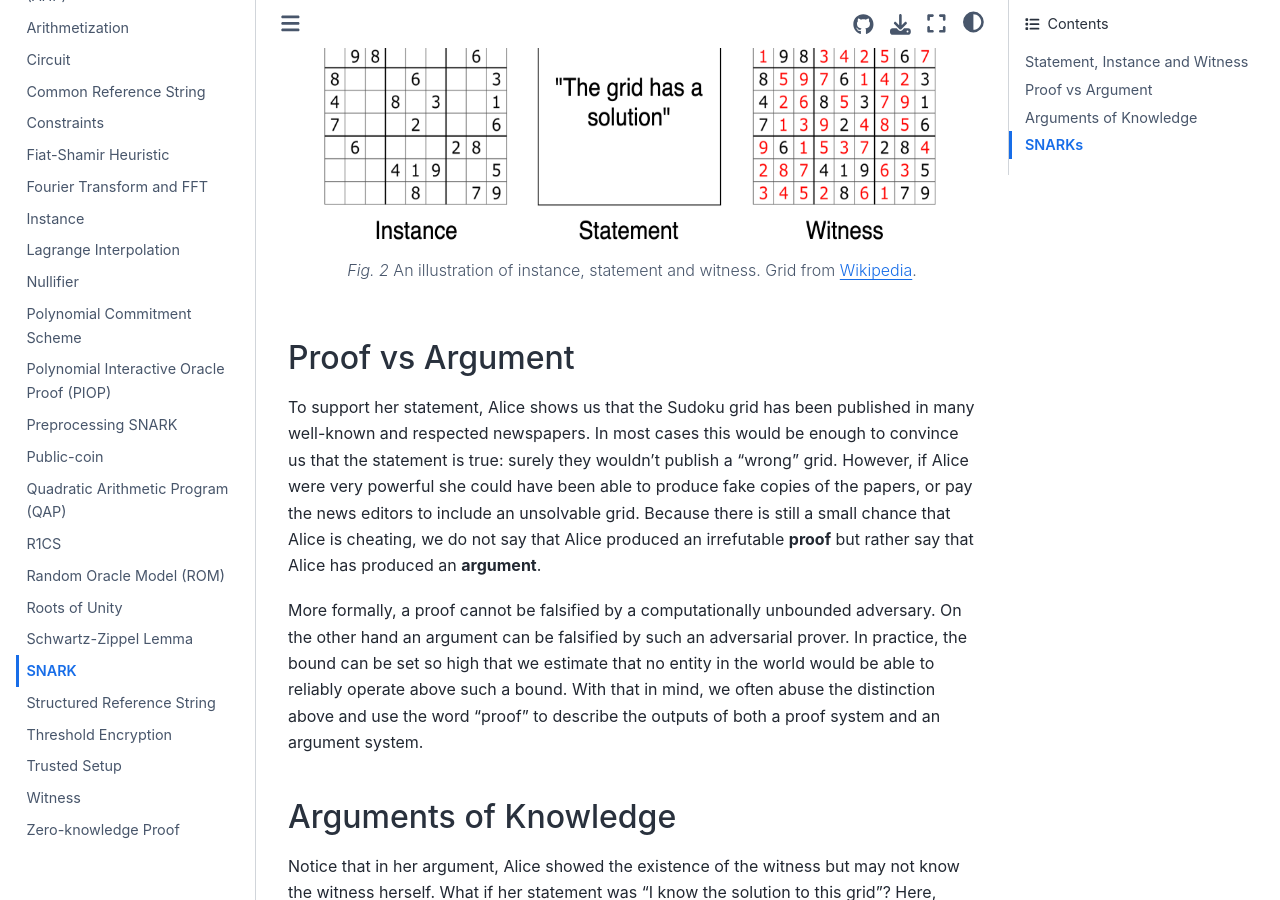
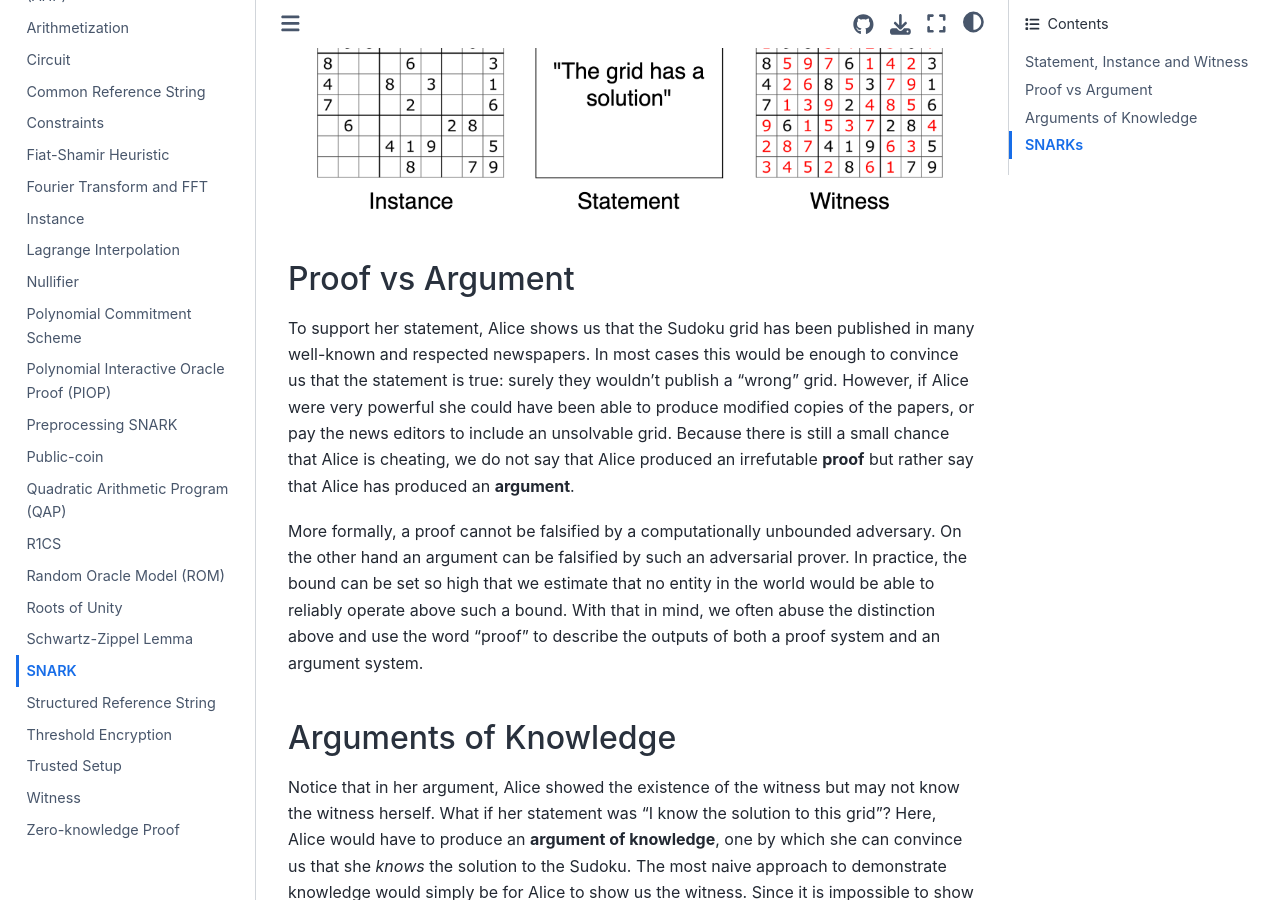
Before and after one commit to zkjargon/zkjargon.github.io, a Jupyter Book: the page built from definitions/snark.md, in a window 1280 px wide and 900 px high, scrolled down 601 px. Built offline with Jupyter Book 1.0.4 settings and Sphinx 7.4.7 and the Sphinx Book theme 1.1.4, drawn with Linux system fonts in a browser that asks for light colours; some of the changed text lies outside the part shown.

Commit message:
change figure to image

````diff
--- a/definitions/snark.md
+++ b/definitions/snark.md
@@ -7,16 +7,13 @@ In this article, we will define a number of notions relevant to proof systems an
 ## Statement, Instance and Witness
 Let's consider a Sudoku grid, a specific **instance** of a problem. Alice makes the following **statement**: "This grid has a solution". If it exists, this solution would be a **witness** to the fact that the statement is true. But maybe the grid is hard to solve and just looking at the instance (the grid) is not enough to be convinced that a witness (a solution) exists. What can Alice do to convince us that the witness exists?
 
-```{figure} ../images/inst_stat_wit.png
----
-scale: 38%
-name: inst_stat_wit
----
-An illustration of instance, statement and witness. Grid from [Wikipedia](https://en.wikipedia.org/wiki/Sudoku).
+```{image} ../images/inst_stat_wit.png
+:alt: inst_stat_wit
+:align: center
 ```
 
 ## Proof vs Argument
-To support her statement, Alice shows us that the Sudoku grid has been published in many well-known and respected newspapers. In most cases this would be enough to convince us that the statement is true: surely they wouldn't publish a "wrong" grid. However, if Alice were very powerful she could have been able to produce fake copies of the papers, or pay the news editors to include an unsolvable grid. Because there is still a small chance that Alice is cheating, we do not say that Alice produced an irrefutable **proof** but rather say that Alice has produced an **argument**.
+To support her statement, Alice shows us that the Sudoku grid has been published in many well-known and respected newspapers. In most cases this would be enough to convince us that the statement is true: surely they wouldn't publish a "wrong" grid. However, if Alice were very powerful she could have been able to produce modified copies of the papers, or pay the news editors to include an unsolvable grid. Because there is still a small chance that Alice is cheating, we do not say that Alice produced an irrefutable **proof** but rather say that Alice has produced an **argument**.
 
 More formally, a proof cannot be falsified by a computationally unbounded adversary. On the other hand an argument can be falsified by such an adversarial prover. In practice, the bound can be set so high that we estimate that no entity in the world would be able to reliably operate above such a bound. With that in mind, we often abuse the distinction above and use the word "proof" to describe the outputs of both a proof system and an argument system.
 
````
Also changed, not shown: other parts of definitions/snark.md (+1 -1 lines).
